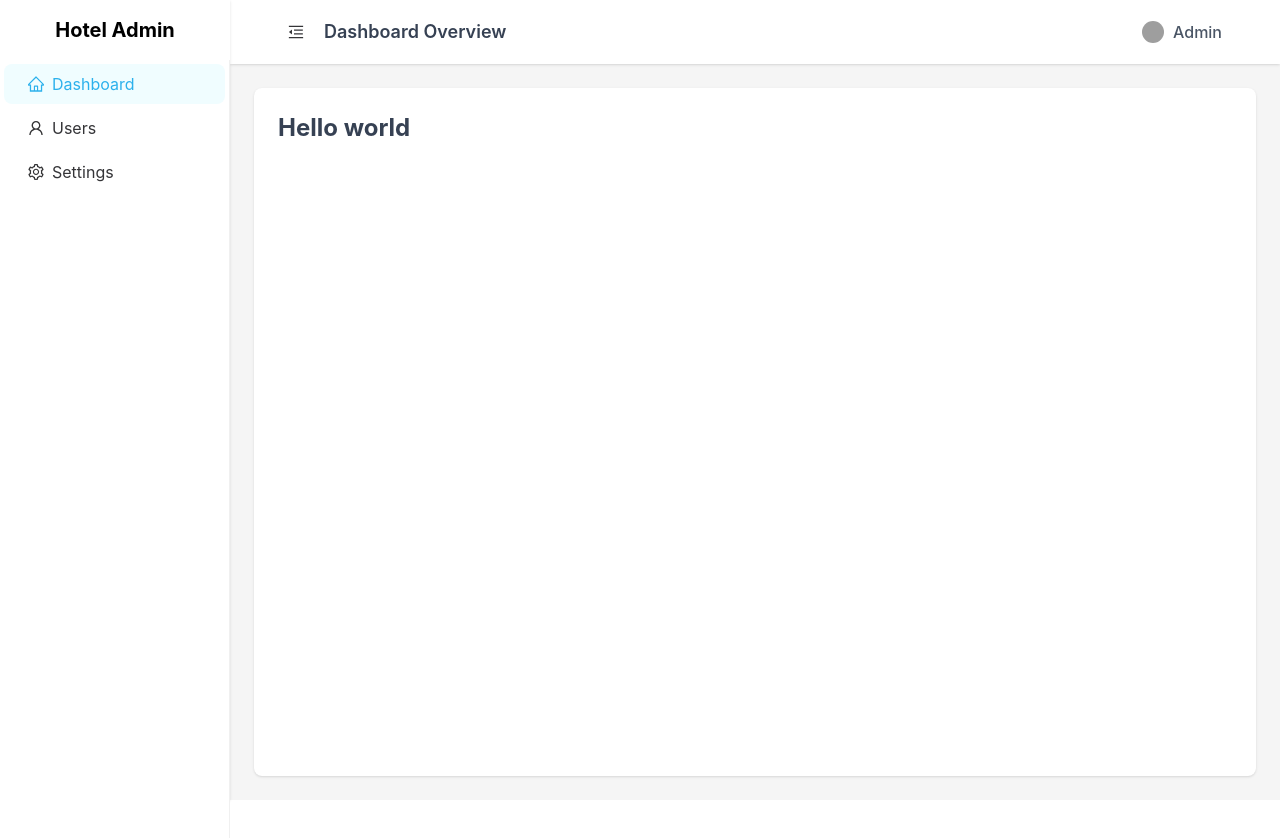
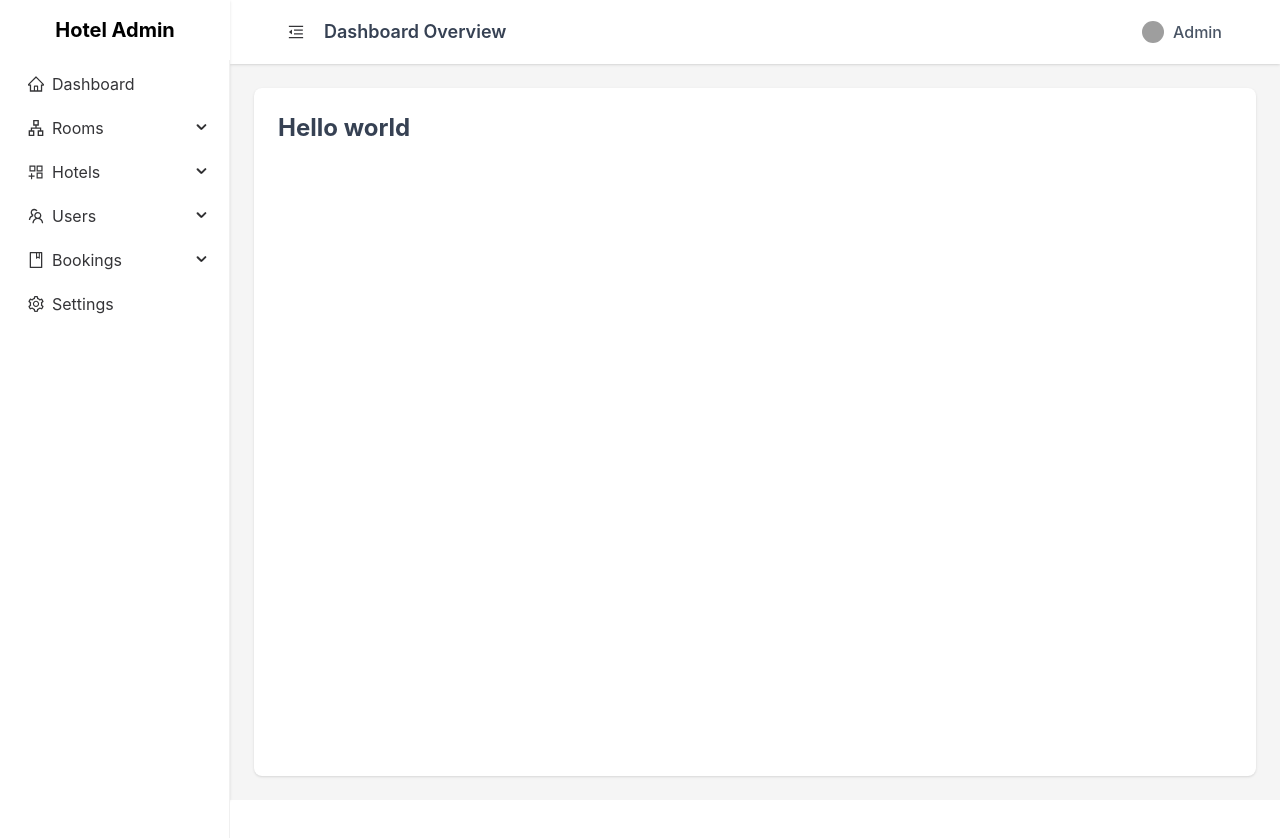
Before and after one commit to mohammodrubel/Hotel-frontend, a React (Vite) app: page /dashboard in a window 1280 px wide. Shown: the top 838 px of the page. Built offline with nearby package versions, Linux system fonts and the light colour scheme; grey boxes are pictures that could not be loaded.

Commit message:
dashboard menu

```diff
--- /dev/null
+++ b/src/dashboard/AddNewHotel.jsx
@@ -0,0 +1,9 @@
+import React from 'react'
+
+function AddNewHotel() {
+  return (
+    <div>AddNewHotel</div>
+  )
+}
+
+export default AddNewHotel
--- /dev/null
+++ b/src/dashboard/AddNewRoom.jsx
@@ -0,0 +1,9 @@
+import React from 'react'
+
+function AddNewRoom() {
+  return (
+    <div>AddNewRoom</div>
+  )
+}
+
+export default AddNewRoom
--- /dev/null
+++ b/src/dashboard/DashboardHotel.jsx
@@ -0,0 +1,9 @@
+import React from 'react'
+
+function DashboardHotel() {
+  return (
+    <div>DashboardHotel</div>
+  )
+}
+
+export default DashboardHotel
--- a/src/dashboard/DashboardLayout.jsx
+++ b/src/dashboard/DashboardLayout.jsx
@@ -10,6 +10,7 @@ import {
 import { Layout, Menu, Button, Avatar, Dropdown } from "antd";
 import { useNavigate } from "react-router-dom";
 import { useDispatch } from "react-redux";
+import { menuItems } from "./DashboardMenu";
 
 const { Header, Sider, Content, Footer } = Layout;
 
@@ -62,23 +63,7 @@ const App = () => {
             if (key === "2") navigate("/users");
             if (key === "3") navigate("/settings");
           }}
-          items={[
-            {
-              key: "1",
-              icon: <HomeOutlined />,
-              label: "Dashboard",
-            },
-            {
-              key: "2",
-              icon: <UserOutlined />,
-              label: "Users",
-            },
-            {
-              key: "3",
-              icon: <SettingOutlined />,
-              label: "Settings",
-            },
-          ]}
+          items={menuItems}
         />
       </Sider>
 
@@ -108,12 +93,8 @@ const App = () => {
 
         {/* Content */}
         <Content className="m-6 p-6 bg-white rounded-lg shadow-sm min-h-[70vh]">
-          <h1 className="text-2xl font-bold mb-4 text-gray-700">
-            Hello world
-          </h1>
-
+          <h1 className="text-2xl font-bold mb-4 text-gray-700">Hello world</h1>
         </Content>
-
       </Layout>
     </Layout>
   );
--- /dev/null
+++ b/src/dashboard/DashboardMenu.jsx
@@ -0,0 +1,88 @@
+import {
+  HomeOutlined,
+  UserOutlined,
+  SettingOutlined,
+  ApartmentOutlined,
+  FileAddOutlined,
+  AppstoreAddOutlined,
+  TeamOutlined,
+  BookOutlined,
+  PlusCircleOutlined,
+  EyeOutlined,
+} from "@ant-design/icons";
+
+export const menuItems = [
+  {
+    key: "dashboard",
+    icon: <HomeOutlined />,
+    label: "Dashboard",
+  },
+  {
+    key: "rooms",
+    icon: <ApartmentOutlined />,
+    label: "Rooms",
+    children: [
+      {
+        key: "rooms-create",
+        icon: <FileAddOutlined />,
+        label: "Create Room",
+      },
+      {
+        key: "rooms-list",
+        icon: <EyeOutlined />,
+        label: "View Rooms",
+      },
+    ],
+  },
+  {
+    key: "hotels",
+    icon: <AppstoreAddOutlined />,
+    label: "Hotels",
+    children: [
+      {
+        key: "hotel-create",
+        icon: <PlusCircleOutlined />,
+        label: "Create Hotel",
+      },
+      {
+        key: "hotel-list",
+        icon: <EyeOutlined />,
+        label: "View Hotels",
+      },
+    ],
+  },
+  {
+    key: "users",
+    icon: <TeamOutlined />,
+    label: "Users",
+    children: [
+      {
+        key: "user-list",
+        icon: <EyeOutlined />,
+        label: "All Users",
+      },
+    ],
+  },
+  {
+    key: "bookings",
+    icon: <BookOutlined />,
+    label: "Bookings",
+    children: [
+      {
+        key: "booking-create",
+        icon: <FileAddOutlined />,
+        label: "Create Booking",
+      },
+      {
+        key: "booking-list",
+        icon: <EyeOutlined />,
+        label: "View Bookings",
+      },
+    ],
+  },
+  {
+    key: "settings",
+    icon: <SettingOutlined />,
+    label: "Settings",
+  },
+];
--- /dev/null
+++ b/src/dashboard/DashboardRooms.jsx
@@ -0,0 +1,9 @@
+import React from 'react'
+
+function DashboardRooms() {
+  return (
+    <div>DashboardRooms</div>
+  )
+}
+
+export default DashboardRooms
--- /dev/null
+++ b/src/dashboard/DashboardUsers.jsx
@@ -0,0 +1,9 @@
+import React from 'react'
+
+function DashboardUsers() {
+  return (
+    <div>DashboardUsers</div>
+  )
+}
+
+export default DashboardUsers
```
